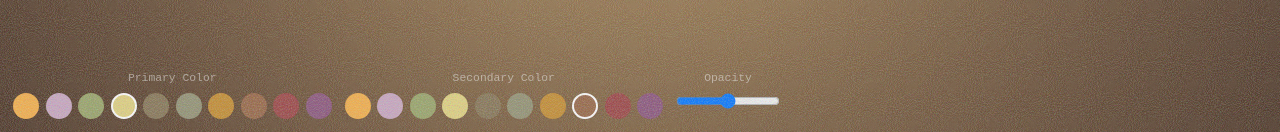
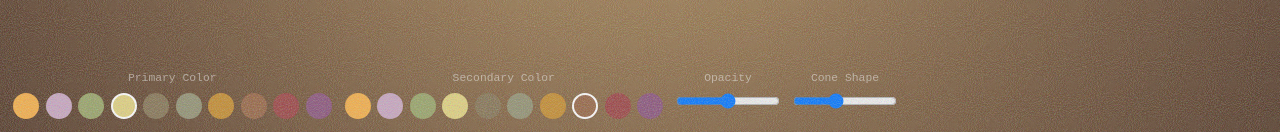
Before and after one commit to moritzsalla/liquid-drops-webgl, a React (Create React App) app: page /vignette in a window 1280 px wide. Shown: the part 668-800 px from the top of the page. Built offline with nearby package versions, Linux system fonts and the light colour scheme.

Commit message:
Add cone intensity control to Vignette component and enhance dynamic intensity calculation

```diff
--- a/src/components/Vignette.tsx
+++ b/src/components/Vignette.tsx
@@ -15,6 +15,7 @@ export const Vignette = () => {
 	// @ts-expect-error -- motion better than it's types
 	const color2 = useSpring(COLORS.woody, SPRING_CONFIG);
 	const opacity = useSpring(0.5, SPRING_CONFIG);
+	const coneIntensity = useSpring(0.4, SPRING_CONFIG); // New control for cone shape
 
 	// Mouse tracking
 	const mouseX = useMotionValue(0);
@@ -42,12 +43,13 @@ export const Vignette = () => {
 	const gradientX = useTransform(smoothX, [-1, 1], ["0%", "100%"]);
 	const gradientY = useTransform(smoothY, [-1, 1], ["0%", "100%"]);
 
-	// Dynamic intensity based on mouse movement
+	// Dynamic intensity based on mouse movement and cone intensity
 	const intensity = useTransform<number, number>(
-		[smoothX, smoothY],
-		([x, y]) => {
+		[smoothX, smoothY, coneIntensity],
+		([x, y, cone]) => {
 			const distance = Math.sqrt(x * x + y * y);
-			return 0.3 + distance * 0.2;
+			// More dramatic effect: base + (distance * exponential cone factor)
+			return 0.2 + distance * (0.2 + cone * 2.5); // Increased cone multiplier for more intensity
 		},
 	);
 
@@ -158,6 +160,22 @@ export const Vignette = () => {
 						className='w-32'
 					/>
 				</div>
+
+				{/* New Cone Intensity Control */}
+				<div className='flex flex-col gap-2'>
+					<div className='text-sm text-white opacity-50'>Cone Shape</div>
+					<input
+						type='range'
+						min='0'
+						max='1'
+						step='0.1'
+						defaultValue={coneIntensity.get()}
+						onChange={(e) =>
+							coneIntensity.set(parseFloat(e.target.value))
+						}
+						className='w-32'
+					/>
+				</div>
 			</div>
 		</div>
 	);
```
